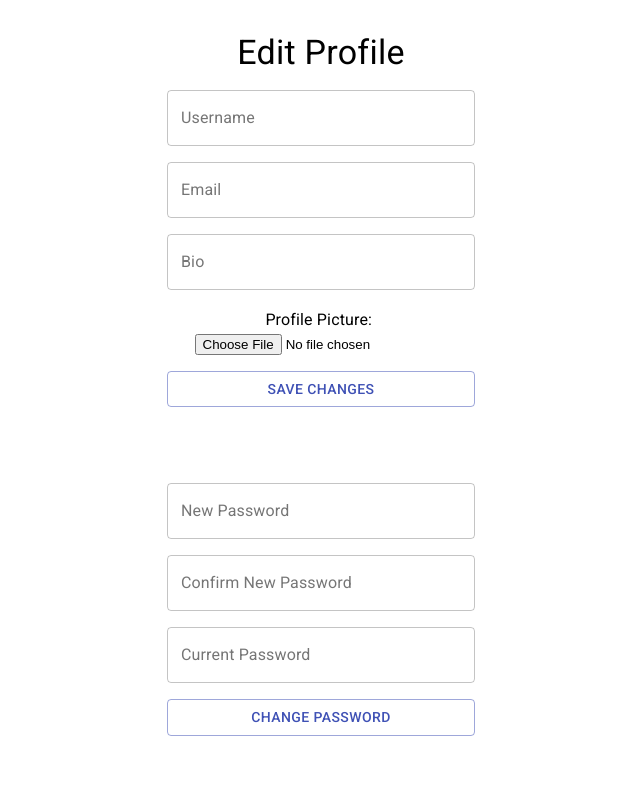
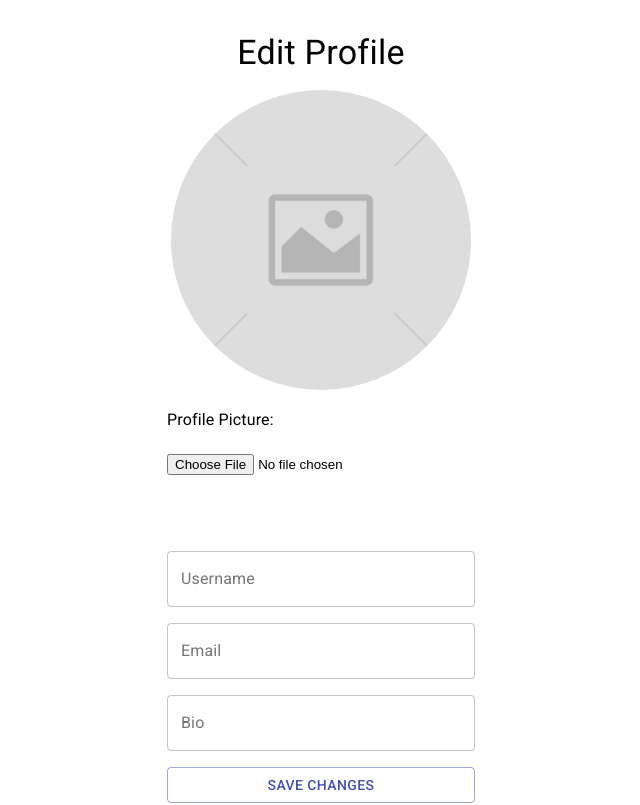
Before and after one commit to AaronL1011/MERN-Final-Project, a React (Create React App) app in the folder frontend/: page /editprofile in a window 1280 px wide. Shown: the top 805 px of the page, without its empty margins (319-959 px from the left). Built offline with nearby package versions, Linux system fonts and the light colour scheme.

Commit message:
added profile pic preview to edit profile

```diff
--- a/frontend/src/components/EditProfile.js
+++ b/frontend/src/components/EditProfile.js
@@ -12,6 +12,20 @@ import CameraAltIcon from '@material-ui/icons/CameraAlt';
 import Alert from '@material-ui/lab/Alert';
 
 const EditProfile = () => {
+  const placeholder = require('../img/placeholder.jpg');
+  const [file, setFile] = useState(placeholder);
+
+  const handleImage = (input) => {
+    if (input.files && input.files[0]) {
+      let reader = new FileReader();
+      reader.onload = function (e) {
+        setFile(e.target.result);
+      };
+
+      reader.readAsDataURL(input.files[0]);
+    }
+  };
+
   return (
     <>
       <Box mt={4}>
@@ -19,6 +33,40 @@ const EditProfile = () => {
           <Grid item container alignItems='center' direction='column'>
             <Typography variant='h4'>Edit Profile</Typography>
           </Grid>
+          <Grid
+            item
+            container
+            alignItems='center'
+            justify='center'
+            xs={11}
+            sm={6}
+            lg={3}
+            xl={2}
+          >
+            <img alt='profile picture' src={file} style={styles.profilepic} />
+          </Grid>
+          <Grid
+            item
+            container
+            // alignItems='center'
+            // justify='center'
+            direction='column'
+            xs={11}
+            sm={6}
+            lg={3}
+            xl={2}
+          >
+            <Typography variant='subtitle1'>Profile Picture:</Typography>&nbsp;
+            <input
+              type='file'
+              name='profile-picture'
+              id='picture-upload'
+              onChange={(e) => handleImage(e.target)}
+            />
+          </Grid>
+          <br />
+          <br />
+          <br />
           <Grid
             item
             container
@@ -69,24 +117,6 @@ const EditProfile = () => {
               variant='outlined'
               fullWidth
               multiline
-            />
-          </Grid>
-          <Grid
-            item
-            container
-            alignItems='center'
-            justify='center'
-            xs={11}
-            sm={6}
-            lg={3}
-            xl={2}
-          >
-            <Typography variant='subtitle1'>Profile Picture:</Typography>&nbsp;
-            <input
-              type='file'
-              name='profile-picture'
-              id='picture-upload'
-              value=''
             />
           </Grid>
           <Grid
@@ -190,4 +220,11 @@ const EditProfile = () => {
   );
 };
 
+const styles = {
+  profilepic: {
+    height: '300px',
+    borderRadius: '50%'
+  }
+};
+
 export default EditProfile;
```
Also changed, not shown: frontend/src/img/placeholder.jpg (added).
